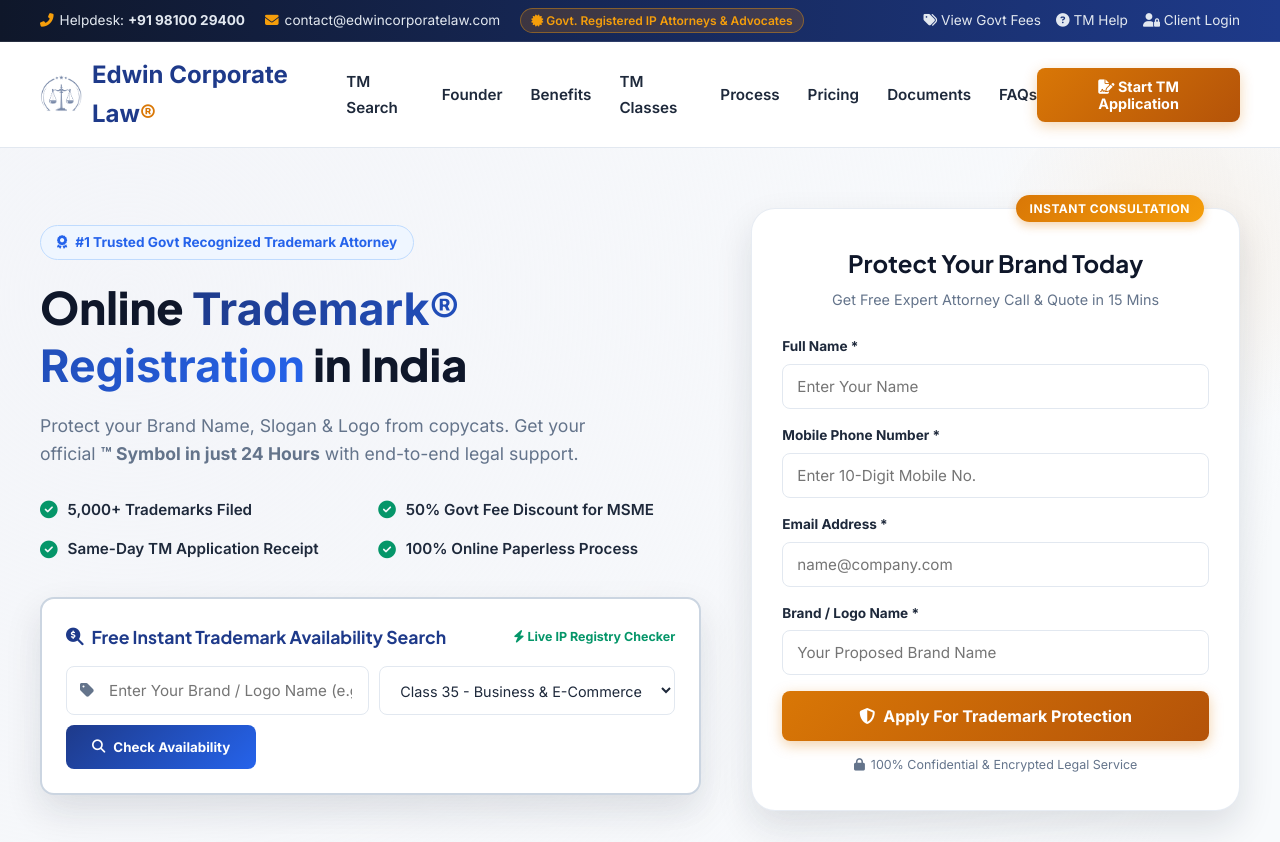
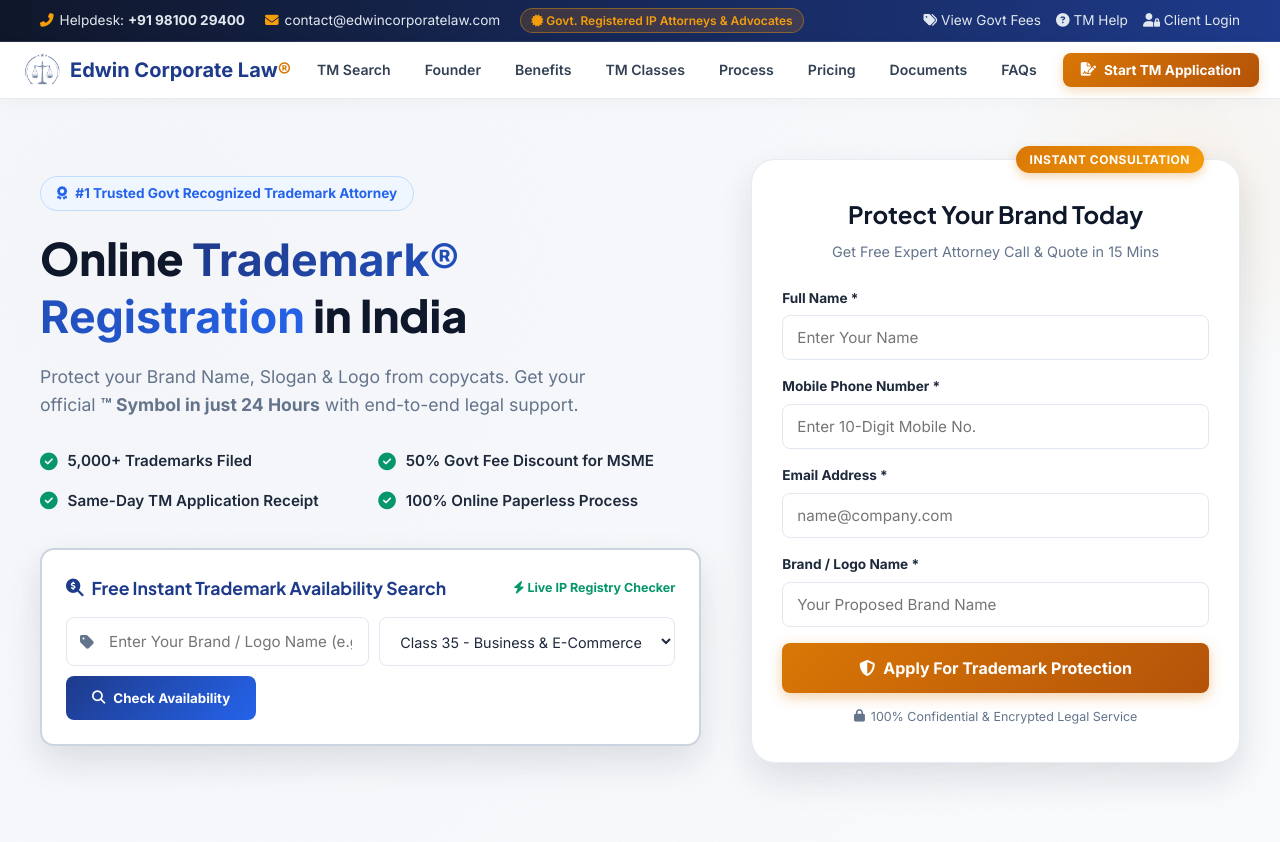
Before and after one commit to dizitaladda91-ux/landing-pages, a PHP site: page / in a window 1280 px wide. Shown: the top 842 px of the page. Run offline with PHP 8.4, Linux system fonts and the light colour scheme.

Commit message:
inittal chnages

```diff
--- a/script.js
+++ b/script.js
@@ -286,7 +286,7 @@
     }));
 
     window.addEventListener('resize', () => {
-      if (window.innerWidth > 1100) {
+      if (window.innerWidth > 1180) {
         navMenu.classList.remove('is-open');
         toggle.setAttribute('aria-expanded', 'false');
         toggle.querySelector('i').className = 'fas fa-bars';
--- a/styles.css
+++ b/styles.css
@@ -113,19 +113,21 @@
   position: sticky;
   top: 0;
   z-index: 1000;
-  background: rgba(255, 255, 255, 0.95);
-  backdrop-filter: blur(12px);
-  border-bottom: 1px solid var(--border-light);
+  background: rgba(255, 255, 255, 0.96);
+  backdrop-filter: blur(14px);
+  border-bottom: 1px solid rgba(226, 232, 240, 0.8);
+  box-shadow: 0 4px 20px rgba(15, 23, 42, 0.03);
   transition: all 0.3s ease;
 }
 
 .nav-container {
-  max-width: 1240px;
+  max-width: 1280px;
   margin: 0 auto;
-  padding: 14px 20px;
+  padding: 10px 24px;
   display: flex;
   justify-content: space-between;
   align-items: center;
+  gap: 16px;
 }
 
 .logo {
@@ -134,14 +136,16 @@
   gap: 10px;
   font-family: var(--font-heading);
   font-weight: 800;
-  font-size: 1.5rem;
+  font-size: 1.25rem;
   color: var(--primary);
+  white-space: nowrap;
+  flex-shrink: 0;
 }
 
 .logo-icon {
-  width: 42px;
-  height: 42px;
-  flex: 0 0 42px;
+  width: 36px;
+  height: 36px;
+  flex: 0 0 36px;
   position: relative;
   background: transparent;
   border-radius: 50%;
@@ -170,46 +174,58 @@
 .nav-menu {
   display: flex;
   align-items: center;
-  gap: 28px;
+  gap: 14px;
   list-style: none;
+  margin: 0;
+  padding: 0;
 }
 
 .nav-mobile-cta { display: none; }
 
 .nav-link {
   font-weight: 600;
-  color: var(--text-main);
-  transition: color 0.2s;
-  font-size: 0.95rem;
+  color: #334155;
+  transition: all 0.2s ease;
+  font-size: 0.88rem;
+  white-space: nowrap;
+  padding: 6px 10px;
+  border-radius: var(--radius-sm);
+  display: inline-block;
 }
 
 .nav-link:hover {
-  color: var(--primary-light);
+  color: var(--primary);
+  background: #f1f5f9;
 }
 
 .nav-btn {
   background: linear-gradient(135deg, var(--secondary) 0%, var(--secondary-hover) 100%);
   color: white;
-  padding: 10px 22px;
+  padding: 9px 18px;
   border-radius: var(--radius-sm);
   font-weight: 700;
-  font-size: 0.9rem;
-  box-shadow: 0 4px 14px rgba(217, 119, 6, 0.3);
+  font-size: 0.85rem;
+  white-space: nowrap;
+  flex-shrink: 0;
+  box-shadow: 0 4px 12px rgba(217, 119, 6, 0.25);
   transition: transform 0.2s, box-shadow 0.2s;
+  display: inline-flex;
+  align-items: center;
+  gap: 8px;
 }
 
 .nav-btn:hover {
-  transform: translateY(-2px);
-  box-shadow: 0 6px 20px rgba(217, 119, 6, 0.4);
+  transform: translateY(-1px);
+  box-shadow: 0 6px 18px rgba(217, 119, 6, 0.35);
 }
 
 .mobile-toggle {
   display: none;
-  font-size: 1.5rem;
+  font-size: 1.4rem;
   color: var(--primary);
   background: transparent;
-  width: 42px;
-  height: 42px;
+  width: 40px;
+  height: 40px;
   border-radius: var(--radius-sm);
 }
 
@@ -1282,7 +1298,7 @@
 }
 
 /* Responsive Breakpoints */
-@media (max-width: 1100px) {
+@media (max-width: 1180px) {
   .nav-menu { display: none; position: absolute; top: 100%; left: 0; width: 100%; padding: 16px 20px 22px; background: rgba(255, 255, 255, 0.98); border-bottom: 1px solid var(--border-light); box-shadow: 0 12px 24px rgba(15, 23, 42, 0.1); flex-direction: column; align-items: stretch; gap: 2px; }
   .nav-menu.is-open { display: flex; }
   .nav-link { display: block; padding: 10px 4px; }
```
